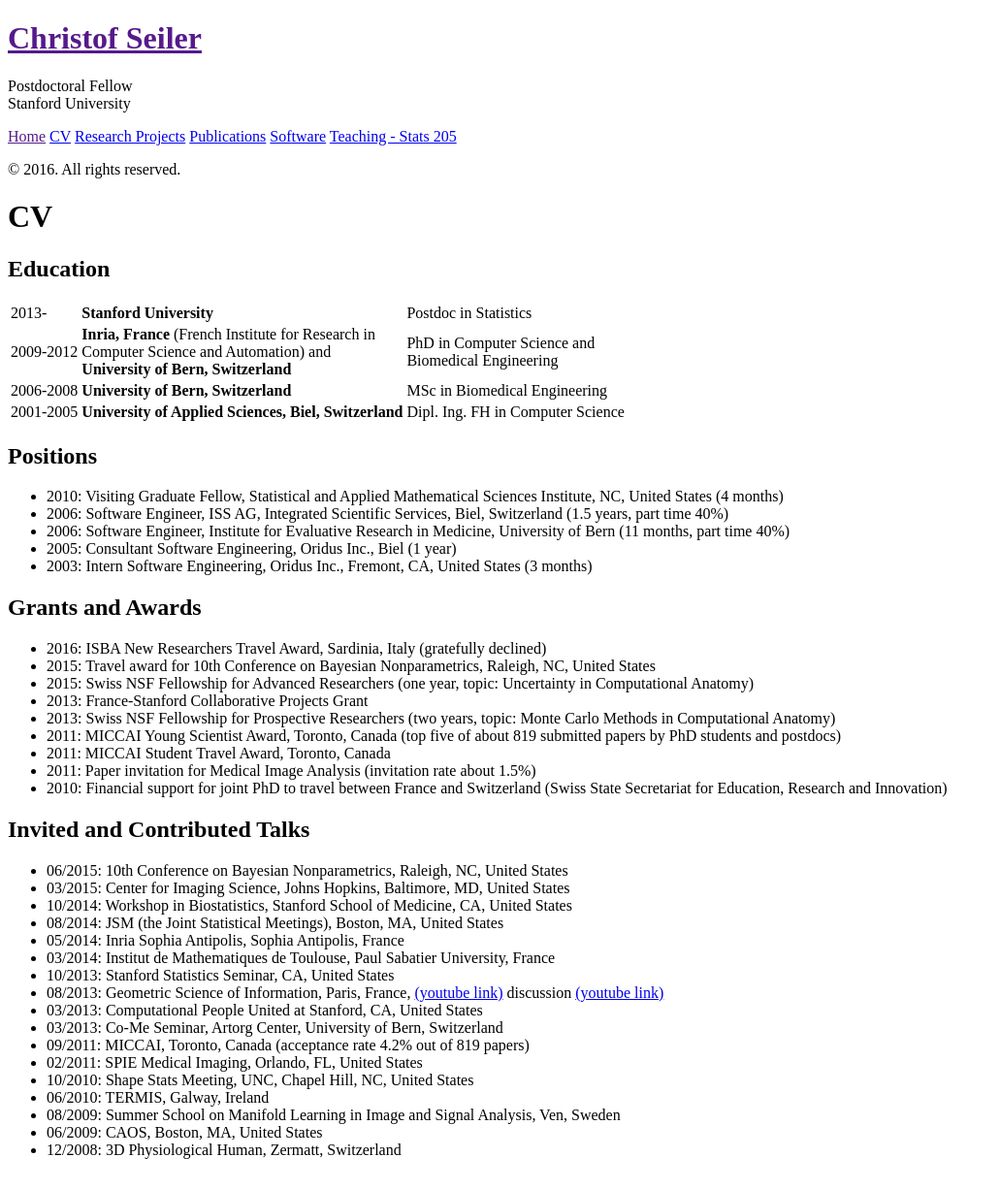
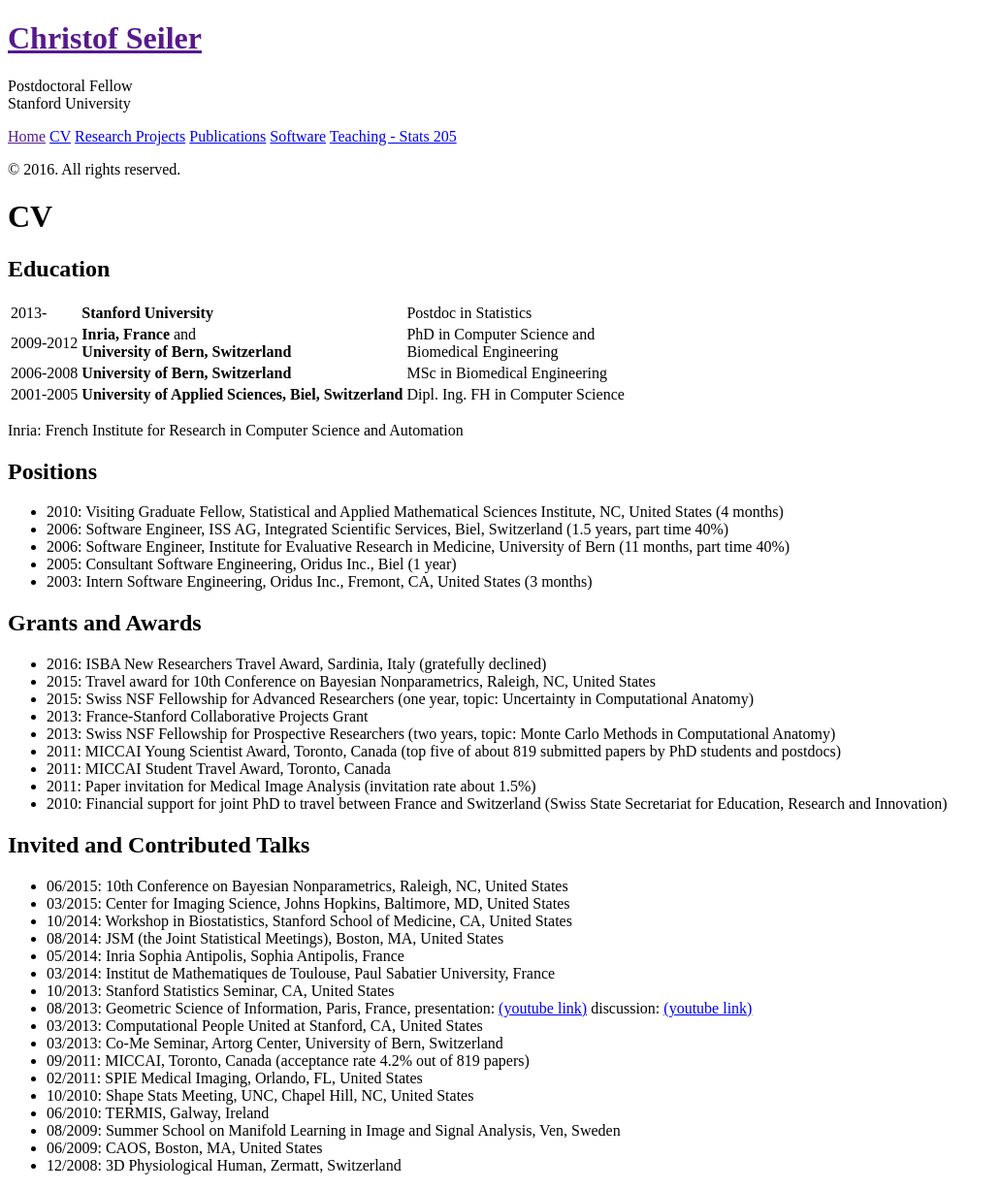
Before and after one commit to ChristofSeiler/ChristofSeiler.github.io, a Jekyll site: the page built from about.md, in a window 1280 px wide. Shown: the whole page at 97% size, without its empty margins (0-1031 px from the left). Built offline with Jekyll 4.4.1, drawn with Linux system fonts in a browser that asks for light colours.

Commit message:
formating

```diff
--- a/about.md
+++ b/about.md
@@ -5,10 +5,12 @@
 
 ## Education
 
-2013-     | **Stanford University**                                                                                                                    | Postdoc in Statistics
-2009-2012 | **Inria, France** (French Institute for Research in <br/> Computer Science and Automation) and <br/> **University of Bern, Switzerland**   | PhD in Computer Science and <br/> Biomedical Engineering
-2006-2008 | **University of Bern, Switzerland**                                                                                                        | MSc in Biomedical Engineering
-2001-2005 | **University of Applied Sciences, Biel, Switzerland**                                                                                      | Dipl. Ing. FH in Computer Science
+2013-     | **Stanford University**                                           | Postdoc in Statistics
+2009-2012 | **Inria, France** and <br/> **University of Bern, Switzerland**   | PhD in Computer Science and <br/> Biomedical Engineering
+2006-2008 | **University of Bern, Switzerland**                               | MSc in Biomedical Engineering
+2001-2005 | **University of Applied Sciences, Biel, Switzerland**             | Dipl. Ing. FH in Computer Science
+
+Inria: French Institute for Research in Computer Science and Automation
 
 ## Positions
 
@@ -39,7 +41,7 @@
 * 05/2014: Inria Sophia Antipolis, Sophia Antipolis, France
 * 03/2014: Institut de Mathematiques de Toulouse, Paul Sabatier University, France
 * 10/2013: Stanford Statistics Seminar, CA, United States
-* 08/2013: Geometric Science of Information, Paris, France, [(youtube link)](https://www.youtube.com/watch?v=KZO-EaJ6Qrc) discussion [(youtube link)](https://www.youtube.com/watch?v=B22UeW_wOpg)
+* 08/2013: Geometric Science of Information, Paris, France, presentation: [(youtube link)](https://www.youtube.com/watch?v=KZO-EaJ6Qrc) discussion: [(youtube link)](https://www.youtube.com/watch?v=B22UeW_wOpg)
 * 03/2013: Computational People United at Stanford, CA, United States
 * 03/2013: Co-Me Seminar, Artorg Center, University of Bern, Switzerland
 * 09/2011: MICCAI, Toronto, Canada (acceptance rate 4.2% out of 819 papers)
```
